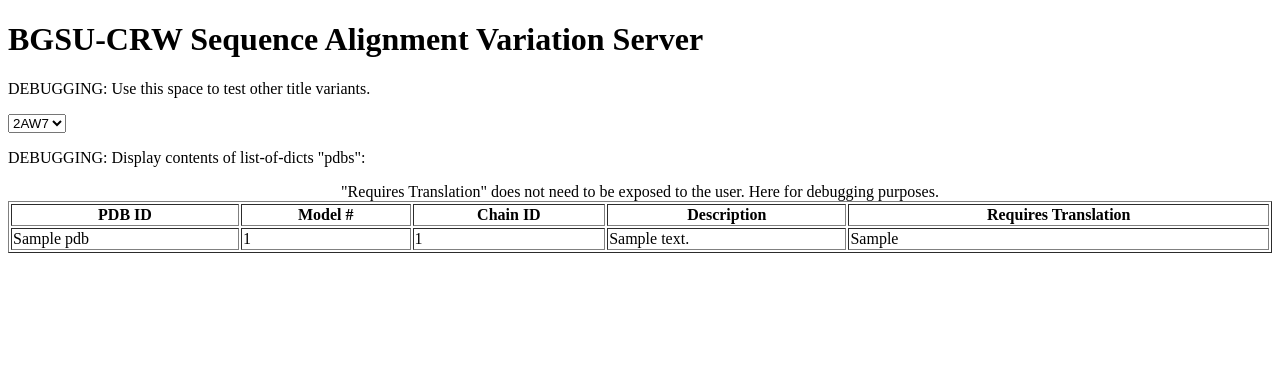
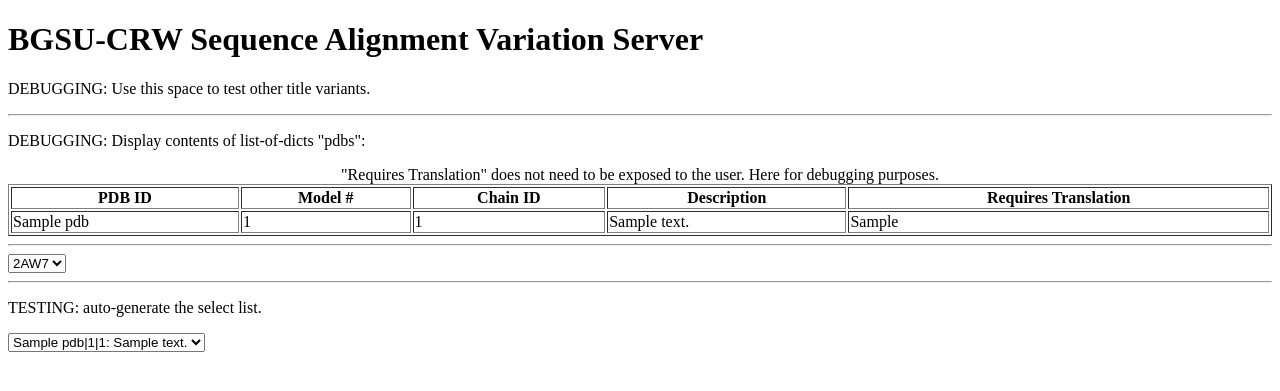
Before and after one commit to BGSU-RNA/alignment-server-dev, a Flask app: template templates/form.html in a window 1280 px wide. Shown: the top 391 px of the page. Run offline with Flask 2, Linux system fonts and the light colour scheme; the template is opened without the code that fills it: most values are stand-ins (such as "Sample title", 1, 10 or a date in 2020).

Commit message:
Additions to form page (and dependencies)
app.py:  removed hardcoded "pdbs" data and activated the sproc.

templates/form.html:  iterates over pdbs twice; first, to fill a table with the query results,
and again to build the "select."  Minor additional formatting (horizontal rules).

templates/layout.html:  additional horizontal rule to visually separate the "header" info from
the child block.

```diff
--- a/app.py
+++ b/app.py
@@ -60,12 +60,7 @@
     if 'units' in request.args:
         return as_html(request.args)
     pdbs = []
-    pdbs = [ { 'pdb': '2AW7',
-                'model_number': 1,
-                'chain_id': 'A',
-                'description': 'Escherichia coli SSU rRNA (Bacterial SSU rRNA Seed Alignment)',
-                'requires_translation': 0 } ]
-    # pdbs = db.list_options(g.rcad)
+    pdbs = db.list_options(g.rcad)
     return render_template('form.html', pdbs=pdbs)
 
 
--- a/templates/form.html
+++ b/templates/form.html
@@ -4,9 +4,6 @@
 {% endblock title %}
 {% block body %}
 <form action="{{ url }}" method="post">
-	<select name="pdb">
-    	<option value="2AW7">2AW7</option>
-	</select>
 	<p>DEBUGGING:  Display contents of list-of-dicts "pdbs":</p>
 	<table width="100%" border="1">
 		<caption>"Requires Translation" does not need to be exposed to the user.  Here for debugging purposes.</caption>
@@ -31,5 +28,18 @@
 			{% endfor %}
 		</tbody>
 	</table>
+	<hr>
+	<select name="pdb">
+    	<option value="2AW7">2AW7</option>
+	</select>
+	<hr>
+	<p>TESTING:  auto-generate the select list.</p>
+	<select name="autopdb">
+		<option value="" disabled="disabled">Choose an option...</option>
+		{% for row in pdbs %}
+		{% set unit = [row['pdb'],row['model_number'],row['chain_id']]|join('|') %}
+		<option value="{{ unit }}">{{ unit }}: {{ row['description'] }}</option>
+		{% endfor %}
+	</select>
 </form>
 {% endblock body %}
--- a/templates/layout.html
+++ b/templates/layout.html
@@ -8,6 +8,7 @@
 <body>
 	<h1>BGSU-CRW Sequence Alignment Variation Server</h1>
 	<p>DEBUGGING:  Use this space to test other title variants.</p>
+	<hr>
 {% block body %}
 {% endblock body %}
 </body>
```
